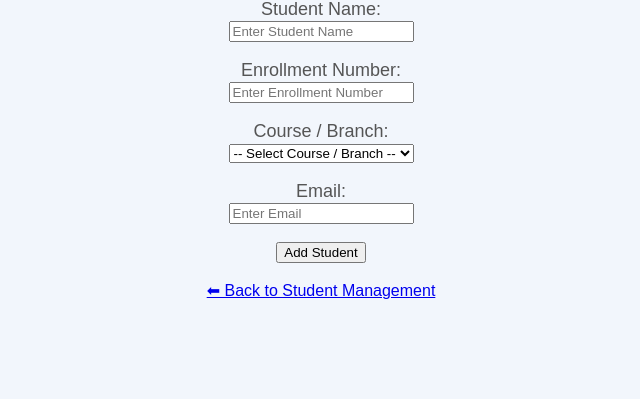
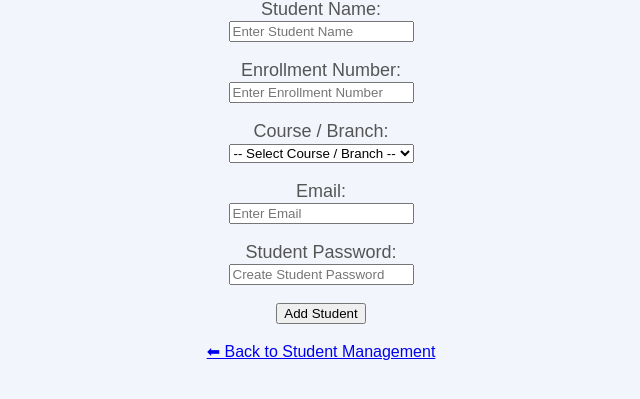
Before and after one commit to krishnachauhan0204-collab/College-ERP-Management-System, a Flask app: page /add-student in a window 1280 px wide. Shown: the part 117-516 px from the top of the page, without its empty margins (319-959 px from the left). Run offline with Flask 3, Linux system fonts and the light colour scheme; the visitor is signed in with stand-in values (Sample User, id 1).

Commit message:
Update add_student.html

```diff
--- a/templates/add_student.html
+++ b/templates/add_student.html
@@ -65,6 +65,15 @@
                    required>
         </p>
 
+        <p>
+            <label>Student Password:</label><br>
+
+            <input type="password"
+                   name="password"
+                   placeholder="Create Student Password"
+                   required>
+        </p>
+
         <button type="submit">
             Add Student
         </button>
```
